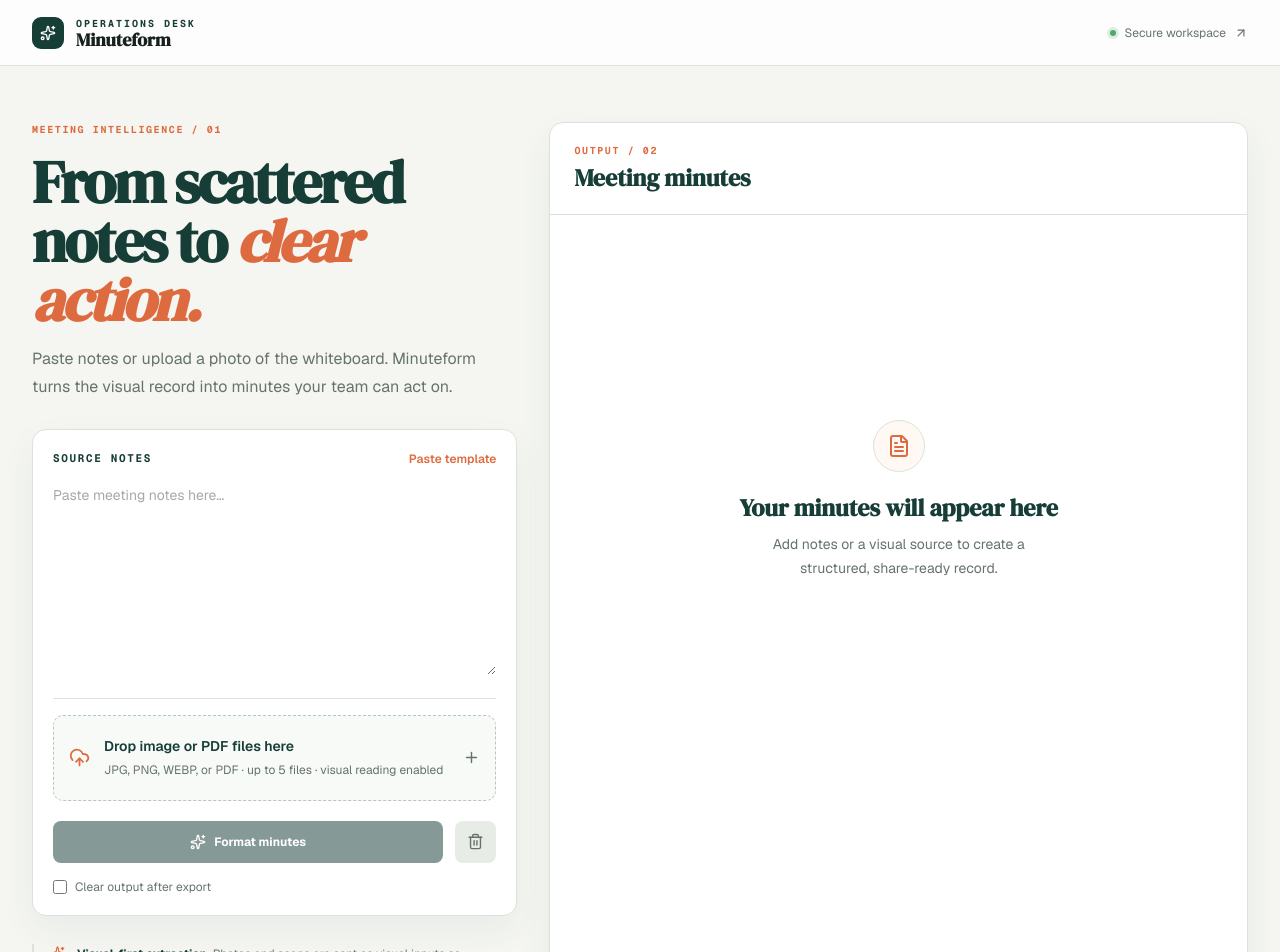
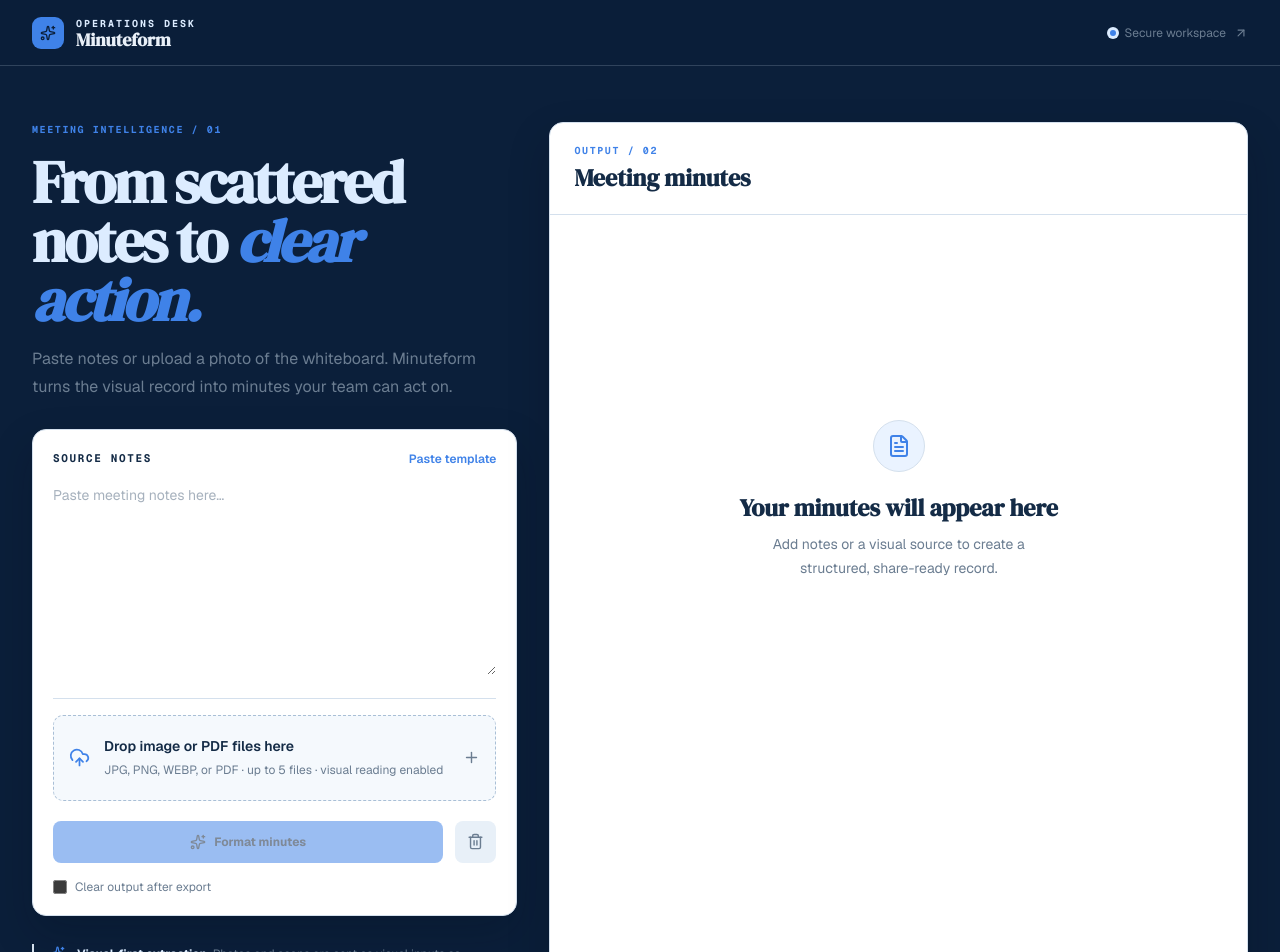
Before and after one commit to X3rxz/Operations-Desk, a Next.js app: page / in a window 1280 px wide. Shown: the top 952 px of the page. Built offline with nearby package versions, Linux system fonts and the light colour scheme.

Commit message:
feat: switch theme to dark and update UI elements

```diff
--- a/app/globals.css
+++ b/app/globals.css
@@ -17,31 +17,38 @@
   --font-serif: 'DM Serif Display', 'Georgia', serif;
   --font-mono: 'Geist Mono', 'SFMono-Regular', monospace;
 }
-:root { color-scheme: light; --background: #f5f6f2; --foreground: #17201e; --card: #ffffff; --card-foreground: #17201e; --primary: #173d37; --primary-foreground: #ffffff; --muted: #e8ece7; --muted-foreground: #66736d; --border: #dbe2dc; --accent: #de6b3f; --accent-foreground: #ffffff; --radius: 0.7rem; }
+:root { color-scheme: dark; --background: #0b1f3a; --foreground: #e9f0f8; --card: #ffffff; --card-foreground: #142b46; --primary: #dcecff; --primary-foreground: #0b1f3a; --muted: #e8f0f8; --muted-foreground: #6b7d91; --border: #d4e0ed; --accent: #3f82e8; --accent-foreground: #ffffff; --radius: 0.7rem; }
 * { @apply border-border; }
 html { background: var(--background); }
 body { @apply bg-background text-foreground font-sans; }
 button { cursor: pointer; }
 button:disabled { cursor: not-allowed; opacity: .52; }
-.brand-mark { display: grid; place-items: center; width: 32px; height: 32px; border-radius: 9px; color: var(--primary-foreground); background: var(--primary); }
-.status-dot { width: 6px; height: 6px; border-radius: 999px; background: #53a56e; box-shadow: 0 0 0 3px #dceee0; }
+.brand-mark { display: grid; place-items: center; width: 32px; height: 32px; border-radius: 9px; color: var(--primary-foreground); background: var(--accent); }
+.status-dot { width: 6px; height: 6px; border-radius: 999px; background: #3f82e8; box-shadow: 0 0 0 3px #dcecff; }
 .eyebrow { color: var(--accent); font-family: var(--font-mono); font-size: 10px; font-weight: 700; letter-spacing: .16em; text-transform: uppercase; }
-.input-card, .document-shell { border: 1px solid var(--border); background: var(--card); border-radius: 14px; box-shadow: 0 14px 35px rgba(23,61,55,.06); }
+.input-card, .document-shell { border: 1px solid var(--border); background: var(--card); border-radius: 14px; box-shadow: 0 18px 40px rgba(2, 12, 28, .22); }
 .input-card { padding: 20px; }
-.upload-zone { display: flex; min-height: 86px; align-items: center; gap: 14px; border: 1px dashed #b6c9bc; border-radius: 10px; padding: 15px; background: #f7faf6; transition: background .2s, border-color .2s; }
-.upload-zone:hover { border-color: var(--accent); background: #fff8f3; }
-.file-chip { display: flex; align-items: center; gap: 7px; border: 1px solid var(--border); border-radius: 7px; padding: 6px 8px; font-size: 11px; color: var(--primary); background: #fbfcfa; }
+.input-card .text-primary, .document-shell .text-primary, .file-chip { color: var(--card-foreground); }
+.upload-zone { display: flex; min-height: 86px; align-items: center; gap: 14px; border: 1px dashed #a9bfd6; border-radius: 10px; padding: 15px; background: #f5f9fd; transition: background .2s, border-color .2s, transform .2s; }
+.upload-zone:hover { border-color: var(--accent); background: #eaf3ff; transform: translateY(-2px); }
+.file-chip { display: flex; align-items: center; gap: 7px; border: 1px solid var(--border); border-radius: 7px; padding: 6px 8px; font-size: 11px; background: #f8fbff; }
 .file-chip button { display: grid; place-items: center; color: var(--muted-foreground); }
 .file-type { color: var(--accent); }
-.primary-button, .secondary-button, .icon-button { display: inline-flex; align-items: center; gap: 8px; border-radius: 8px; font-size: 12px; font-weight: 700; transition: transform .15s, background .15s; }
-.primary-button { min-height: 42px; padding: 0 16px; color: var(--primary-foreground); background: var(--primary); }
-.primary-button:hover:not(:disabled) { transform: translateY(-1px); background: #24574f; }
-.secondary-button { min-height: 34px; padding: 0 10px; color: var(--primary); background: var(--muted); }
-.secondary-button:hover { background: #dce5dc; }
+.primary-button, .secondary-button, .icon-button { display: inline-flex; align-items: center; gap: 8px; border-radius: 8px; font-size: 12px; font-weight: 700; transition: transform .2s, background .2s, color .2s; }
+.primary-button { min-height: 42px; padding: 0 16px; color: var(--primary-foreground); background: var(--accent); }
+.primary-button:hover:not(:disabled) { transform: translateY(-2px); background: #2d6bc8; }
+.secondary-button { min-height: 34px; padding: 0 10px; color: var(--card-foreground); background: var(--muted); }
+.secondary-button:hover { background: #d7e5f4; transform: translateY(-1px); }
 .icon-button { min-height: 42px; padding: 0 12px; color: var(--muted-foreground); background: var(--muted); }
-.empty-icon { display: grid; place-items: center; width: 52px; height: 52px; border: 1px solid var(--border); border-radius: 50%; color: var(--accent); background: #fff8f3; }
+.empty-icon { display: grid; place-items: center; width: 52px; height: 52px; border: 1px solid var(--border); border-radius: 50%; color: var(--accent); background: #eaf3ff; }
 .document-section { border-top: 1px solid var(--border); padding-top: 18px; }
-.review-note { display: flex; gap: 10px; border-radius: 8px; padding: 12px; color: #85502f; background: #fff4e9; font-size: 12px; line-height: 1.5; }
+.review-note { display: flex; gap: 10px; border-radius: 8px; padding: 12px; color: #24548d; background: #eaf3ff; font-size: 12px; line-height: 1.5; }
 .review-note svg { flex: none; margin-top: 2px; }
 .review-note p { margin-top: 2px; }
+main > header { animation: fade-in .55s ease both; background: rgba(11, 31, 58, .92); border-color: rgba(220, 236, 255, .18); }
+main > div > section:first-child { animation: slide-up .65s .08s ease both; }
+.document-shell { animation: slide-up .65s .16s ease both; }
+@keyframes fade-in { from { opacity: 0; } to { opacity: 1; } }
+@keyframes slide-up { from { opacity: 0; transform: translateY(12px); } to { opacity: 1; transform: translateY(0); } }
+@media (prefers-reduced-motion: reduce) { *, *::before, *::after { animation-duration: .01ms !important; animation-iteration-count: 1 !important; transition-duration: .01ms !important; } }
 @media (max-width: 640px) { .document-shell { margin-inline: -1px; } }
```
